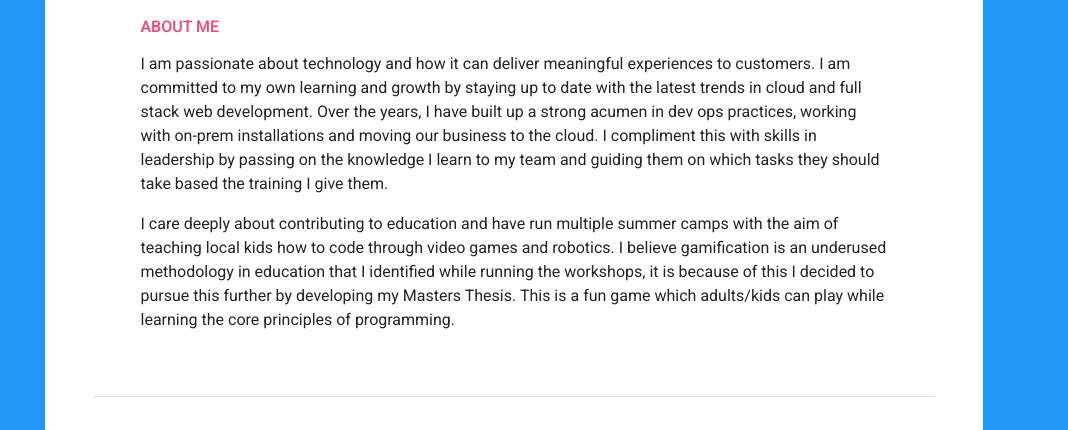
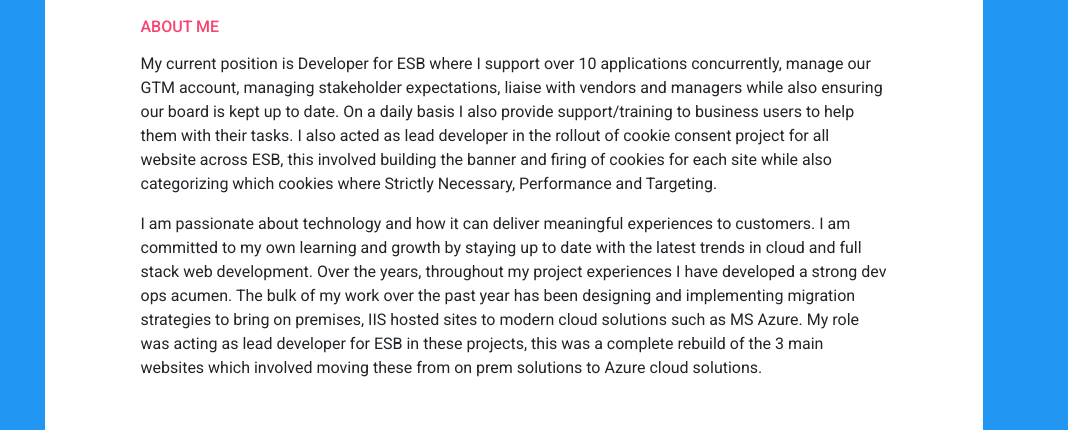
Before and after one commit to gmw15/CvWebsite, a plain HTML site: page index.html in a window 1280 px wide. Shown: the part 227-657 px from the top of the page, 212-1280 px from the left. Drawn offline with nearby package versions, Linux system fonts and the light colour scheme; no server answers.

Commit message:
Update index.html

```diff
--- a/index.html
+++ b/index.html
@@ -66,8 +66,8 @@
 			<!--<a href="assets/glen_ward_resume.pdf" class="btn text-white bg-main" data-toggle="tooltip" data-placement="bottom" title="Download"><small><i class="fa fa-download" aria-hidden="true"></i><span class="ml-2">Download Resume</span></small></a>-->
 		  </div>
           <div class="intro">
-            <p class="mt-2">I am passionate about technology and how it can deliver meaningful experiences to customers. I am committed to my own learning and growth by staying up to date with the latest trends in cloud and full stack web development. Over the years, I have built up a strong acumen in dev ops practices, working with on-prem installations and moving our business to the cloud. I compliment this with skills in leadership by passing on the knowledge I learn to my team and guiding them on which tasks they should take based the training I give them.</p>
-            <p class="mt-2">I care deeply about contributing to education and have run multiple summer camps with the aim of teaching local kids how to code through video games and robotics. I believe gamification is an underused methodology in education that I identified while running the workshops, it is because of this I decided to pursue this further by developing my Masters Thesis. This is a fun game which adults/kids can play while learning the core principles of programming.</p>
+            <p class="mt-2">My current position is Developer for ESB where I support over 10 applications concurrently, manage our GTM account, managing stakeholder expectations, liaise with vendors and managers while also ensuring our board is kept up to date. On a daily basis I also provide support/training to business users to help them with their tasks. I also acted as lead developer in the rollout of cookie consent project for all website across ESB, this involved building the banner and firing of cookies for each site while also categorizing which cookies where Strictly Necessary, Performance and Targeting.</p>
+            <p class="mt-2">I am passionate about technology and how it can deliver meaningful experiences to customers. I am committed to my own learning and growth by staying up to date with the latest trends in cloud and full stack web development. Over the years, throughout my project experiences I have developed a strong dev ops acumen. The bulk of my work over the past year has been designing and implementing migration strategies to bring on premises, IIS hosted sites to modern cloud solutions such as MS Azure. My role was acting as lead developer for ESB in these projects, this was a complete rebuild of the 3 main websites which involved moving these from on prem solutions to Azure cloud solutions.</p>
           </div>
         </section>
         <section id="experience" class="resume border-bottom p-5">
```
